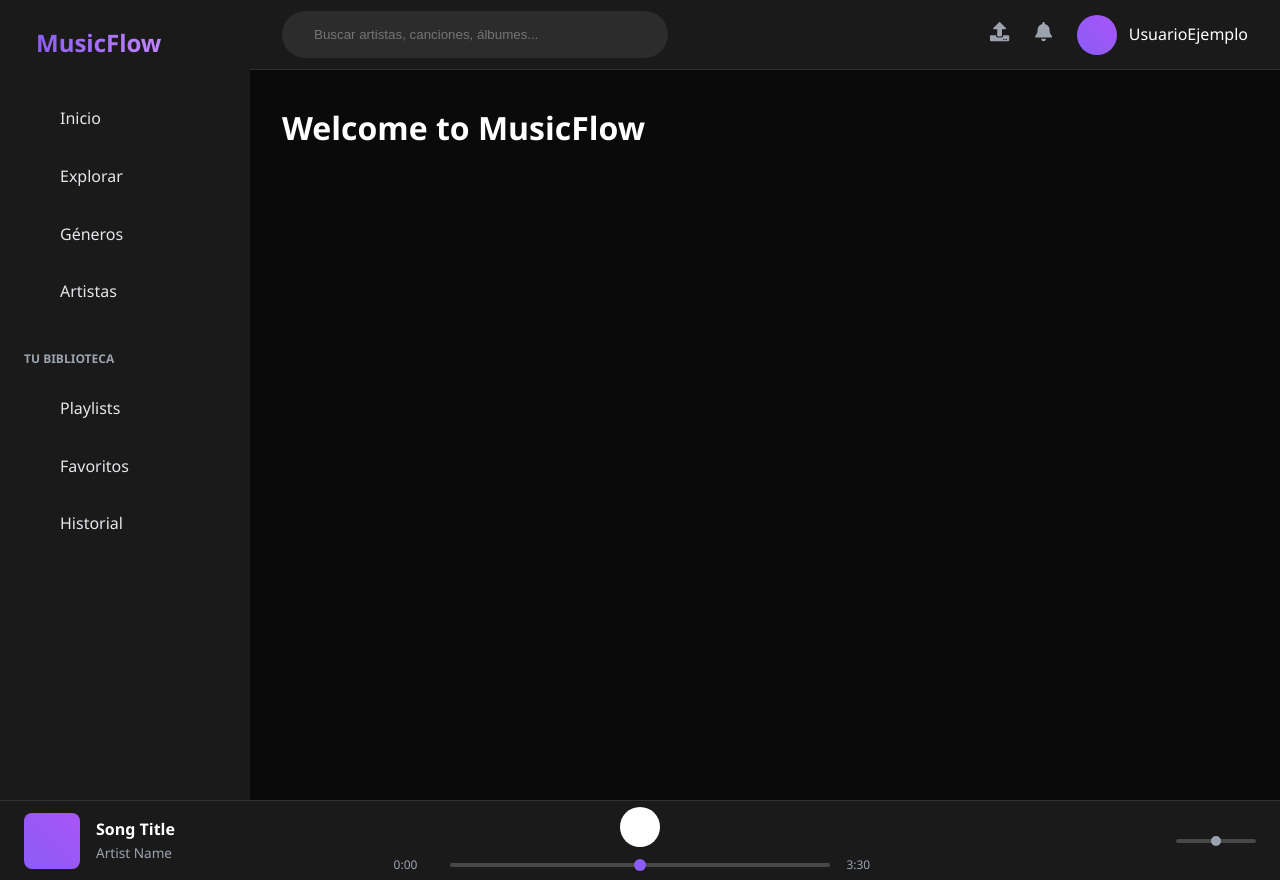
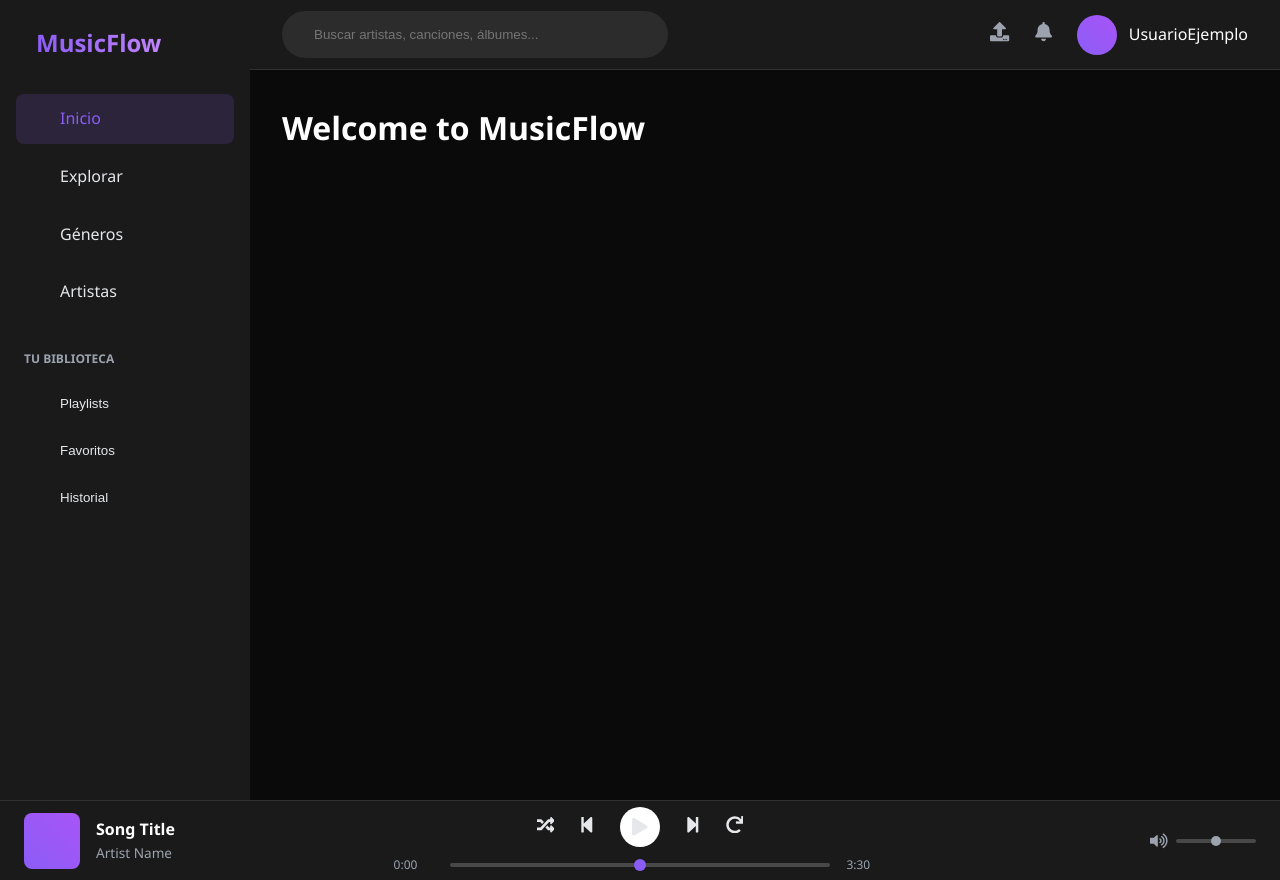
Before and after one commit to SebastyanPerez/Proyecto-React, a React (Create React App) app: page / in a window 1280 px wide. Built offline with nearby package versions, Linux system fonts and the light colour scheme.

Commit message:
modified agregue nuevas funcionalidades en archivos MusicPlayer.js y Siderbar.js

```diff
--- a/src/components/layout/MusicPlayer.js
+++ b/src/components/layout/MusicPlayer.js
@@ -1,77 +1,45 @@
 import React from 'react';
 import './css/MusicPlayer.css';
+import { FaHeart, FaRandom, FaStepBackward, FaPlay, FaStepForward, FaRedo, FaVolumeUp } from 'react-icons/fa';
 
 const MusicPlayer = () => {
-  // const { state, dispatch } = usePlayer();
-  // const { currentSong, isPlaying, volume, currentTime, duration } = state;
-
-  // const togglePlay = () => {
-  //   dispatch({ type: 'TOGGLE_PLAY' });
-  // };
-
-  // const handleTimeChange = (e) => {
-  //   const time = parseInt(e.target.value);
-  //   dispatch({ type: 'SET_CURRENT_TIME', payload: time });
-  // };
-
-  // const handleVolumeChange = (e) => {
-  //   const vol = parseFloat(e.target.value);
-  //   dispatch({ type: 'SET_VOLUME', payload: vol });
-  // };
-
-  // if (!currentSong) return null;
+  // Componente estático: placeholders y valores fijos para mostrar diseño e iconos
+  const currentSong = { title: 'Song Title', artist: 'Artist Name' };
 
   return (
     <div className="music-player">
       <div className="song-info">
-        <div className="song-thumbnail"></div>
+        <div className="song-thumbnail" />
         <div className="song-details">
-          <div className="song-name">Song Title</div>
-          <div className="song-artist">Artist Name</div>
+          <div className="song-name">{currentSong.title}</div>
+          <div className="song-artist">{currentSong.artist}</div>
         </div>
         <div className="song-actions">
-          <button><i className="far fa-heart"></i></button>
+          <button type="button"><i className="far fa-heart" /></button>
         </div>
       </div>
 
       <div className="player-controls">
         <div className="control-buttons">
-          <button><i className="fas fa-random"></i></button>
-          <button><i className="fas fa-step-backward"></i></button>
-          <button className="play-button" >
-            <i className={'fas fa-play'}></i>
+          <button type="button"><FaRandom /></button>
+          <button type="button"><FaStepBackward /></button>
+          <button type="button" className="play-button">
+            <FaPlay />
           </button>
-          <button><i className="fas fa-step-forward"></i></button>
-          <button><i className="fas fa-redo"></i></button>
+          <button type="button"><FaStepForward /></button>
+          <button type="button"><FaRedo /></button>
         </div>
         <div className="progress-container">
-          <span className="progress-time">
-            0:00
-          </span>
-          <input
-            type="range"
-            min="0"
-            max={100}
-            value={50}
-            className="progress-bar"
-          />
-          <span className="progress-time">
-            3:30
-          </span>
+          <span className="progress-time">0:00</span>
+          <input type="range" min="0" max={100} defaultValue={50} className="progress-bar" />
+          <span className="progress-time">3:30</span>
         </div>
       </div>
 
       <div className="extra-controls">
         <div className="volume-container">
-          <i className="fas fa-volume-up volume-icon"></i>
-          <input
-            type="range"
-            min="0"
-            max="1"
-            step="0.01"
-            value={0.5}
-            className="volume-bar"
-          />
+          <FaVolumeUp className="volume-icon" />
+          <input type="range" min="0" max="1" step="0.01" defaultValue={0.5} className="volume-bar" />
         </div>
       </div>
     </div>
--- a/src/components/layout/Siderbar.js
+++ b/src/components/layout/Siderbar.js
@@ -1,4 +1,5 @@
 import React from 'react';
+import { NavLink } from 'react-router-dom';
 import { NAV_ITEMS, USER_MENU } from '../../utils/constants';
 import './css/Siderbar.css';
 
@@ -15,10 +16,10 @@ const Sidebar = ({ isOpen, onClose }) => {
           <ul>
             {NAV_ITEMS.map(item => (
               <li key={item.id}>
-                <a href={item.path} className="nav-item">
+                <NavLink to={item.path} className={({ isActive }) => `nav-item${isActive ? ' active' : ''}`} onClick={onClose}>
                   <i className={`fas fa-${item.icon}`}></i>
                   <span>{item.name}</span>
-                </a>
+                </NavLink>
               </li>
             ))}
           </ul>
@@ -29,10 +30,17 @@ const Sidebar = ({ isOpen, onClose }) => {
           <ul>
             {USER_MENU.map(item => (
               <li key={item.id}>
-                <a href="#" className="nav-item">
-                  <i className={`fas fa-${item.icon}`}></i>
-                  <span>{item.name}</span>
-                </a>
+                {item.path ? (
+                  <NavLink to={item.path} className={({ isActive }) => `nav-item${isActive ? ' active' : ''}`} onClick={onClose}>
+                    <i className={`fas fa-${item.icon}`}></i>
+                    <span>{item.name}</span>
+                  </NavLink>
+                ) : (
+                  <button type="button" className="nav-item" onClick={() => { /* acción local */ }}>
+                    <i className={`fas fa-${item.icon}`}></i>
+                    <span>{item.name}</span>
+                  </button>
+                )}
               </li>
             ))}
           </ul>
```
